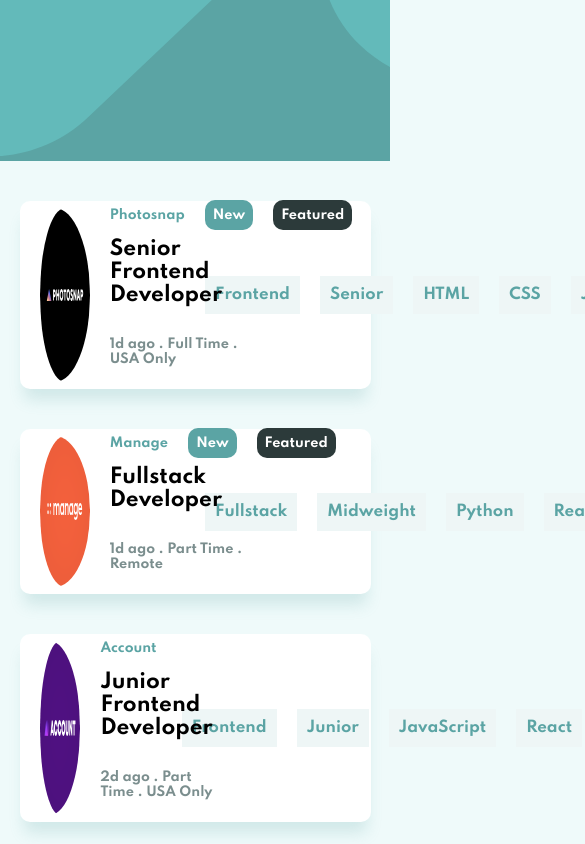
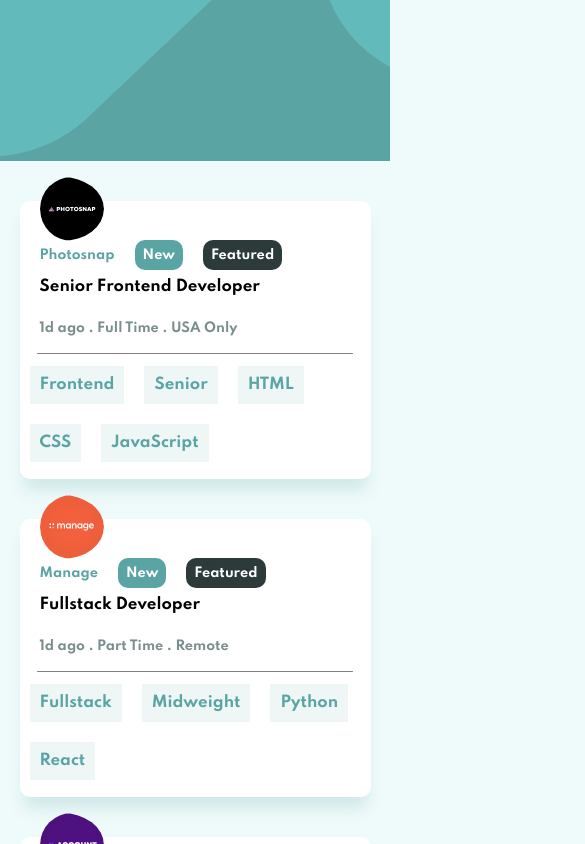
Before and after one commit to victornwaose/front-end-joblist, a React (Create React App) app: page / in a window 390 px wide. Shown: the top 844 px of the page, 585 px wide, since content can reach past the window. Built offline with nearby package versions, Linux system fonts and the light colour scheme.

Commit message:
added response

```diff
--- a/src/components/jobComponents/JobComponent.css
+++ b/src/components/jobComponents/JobComponent.css
@@ -6,7 +6,7 @@
 }
 .job{
     width: 90%;
-    margin:40px auto 0;
+    margin:40px auto 20px;
     padding: 7px 0 7px 0;
     border-radius: 10px;
     background-color: #fff;
@@ -21,6 +21,7 @@
     height: auto;
 }
 .logo{
+  position: relative;
     padding-left:20px;
     border-radius: 50%;
     width: 40%;
@@ -74,6 +75,7 @@
     font-size: 20px;
     color: #000;
     font-weight: 700;
+    padding-bottom: 10px;
   }
 
   .jobPosition:hover {
@@ -87,10 +89,13 @@
     color: var(--dark-gray-cyan);
 
   }
-
+  .lines{
+    display: none;
+  }
  .Desc{
     display: flex;
     align-items: center;
+    flex-wrap: wrap;
 
  }
  .descTools{
@@ -100,7 +105,42 @@
     margin: 10px;
     padding: 10px;
  }
- @media screen and (max-width: 390px) {
- }.jobs{
- width: 100%;
+ @media screen and (max-width: 690px) {
+  .job{
+    display: flex;
+    flex-direction: column;
+  }
+  .lines{
+    display: flex;
+    background-color: gray;
+    border-radius: 40px 40px 40px 40px;
+    width:90%;
+    margin: 2px auto;
+    height: 1px;
+  }
+  .Desc{
+    flex-wrap: wrap;
+ }
+ .jobContainer{
+  width: 80%;
+  display: flex;
+  flex-direction: column;
 }
+.jobPosition {
+  font-size: 15px;
+}
+.logo{
+  position: absolute;
+  bottom: 110px;
+  width: 30%;
+}
+.jobCards{
+  width:90%;
+   margin-top: 40px;
+}
+.feature-highlight {
+  width: 6px;
+  background-color: var(--primary-dark-cyan);
+  border-radius: 40px 0 0 40px;
+}
+ }
--- a/src/components/jobComponents/JobComponents.jsx
+++ b/src/components/jobComponents/JobComponents.jsx
@@ -55,6 +55,7 @@ const Components = ({
                         </div>
                     </div>
                 </div>
+                <span className="lines"></span>
                 <div className="Desc">
                     {languagesTools
                         ? languagesTools.map((languagesTool) => (
```
